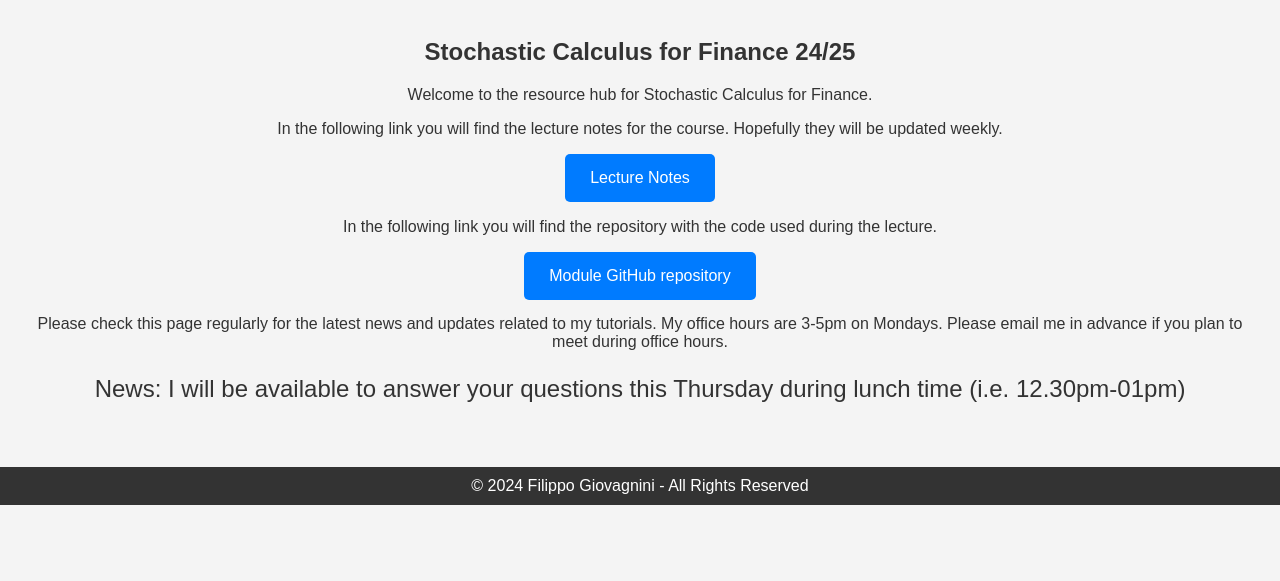
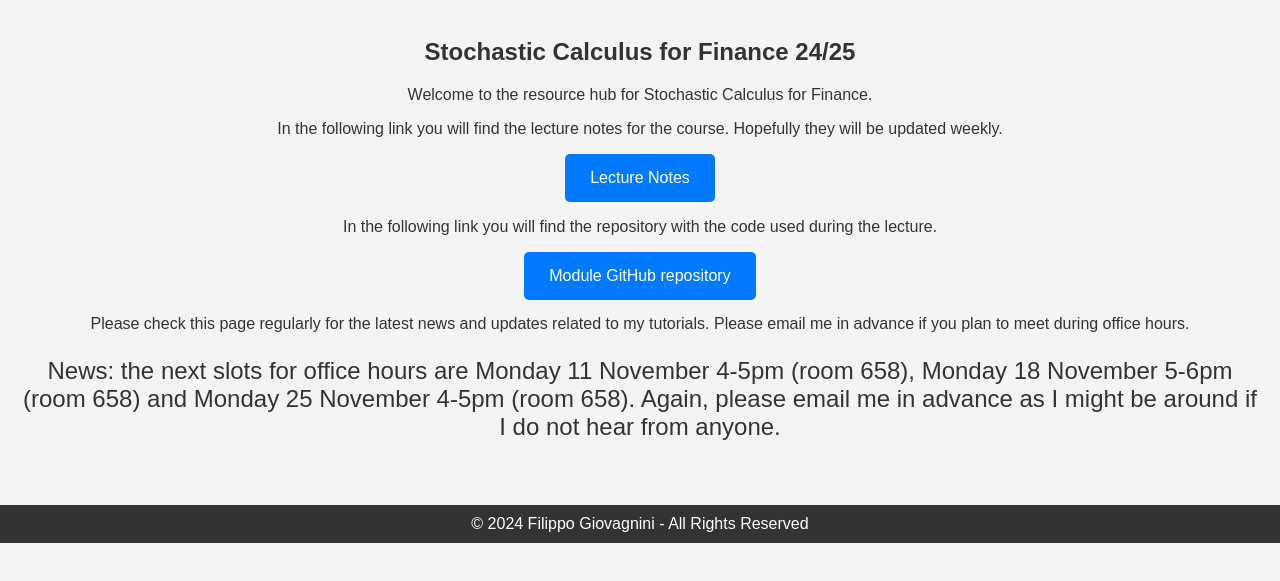
Before and after one commit to filippogiovagnini/filippogiovagnini.github.io, a plain HTML site: page ta-material.html in a window 1280 px wide. Shown: the part 117-698 px from the top of the page. Drawn offline with Linux system fonts and the light colour scheme.

Commit message:
updated office hours

```diff
--- a/ta-material.html
+++ b/ta-material.html
@@ -108,8 +108,8 @@
         <li><a href="https://imperiallondon-my.sharepoint.com/:b:/g/personal/fg323_ic_ac_uk/ESjE0KedsAJMncuDQ-U3hqsB1y0kJDycunJlJUKxmw3ckw?e=VOYVYf">Lecture Notes</a></li>
         <p>In the following link you will find the repository with the code used during the lecture.</p>
         <li><a href="https://github.com/filippogiovagnini/teaching_material">Module GitHub repository</a></li>
-        <div>Please check this page regularly for the latest news and updates related to my tutorials. My office hours are 3-5pm on Mondays. Please email me in advance if you plan to meet during office hours.</div>
-        <div><p style="font-size: 1.5em;">News: I will be available to answer your questions this Thursday during lunch time (i.e. 12.30pm-01pm)</p></div>
+        <div>Please check this page regularly for the latest news and updates related to my tutorials. Please email me in advance if you plan to meet during office hours.</div>
+        <div><p style="font-size: 1.5em;">News: the next slots for office hours are Monday 11 November 4-5pm (room 658), Monday 18 November 5-6pm (room 658) and Monday 25 November 4-5pm (room 658). Again, please email me in advance as I might be around if I do not hear from anyone.</p></div>
     </ul>
 </div>
 
```
